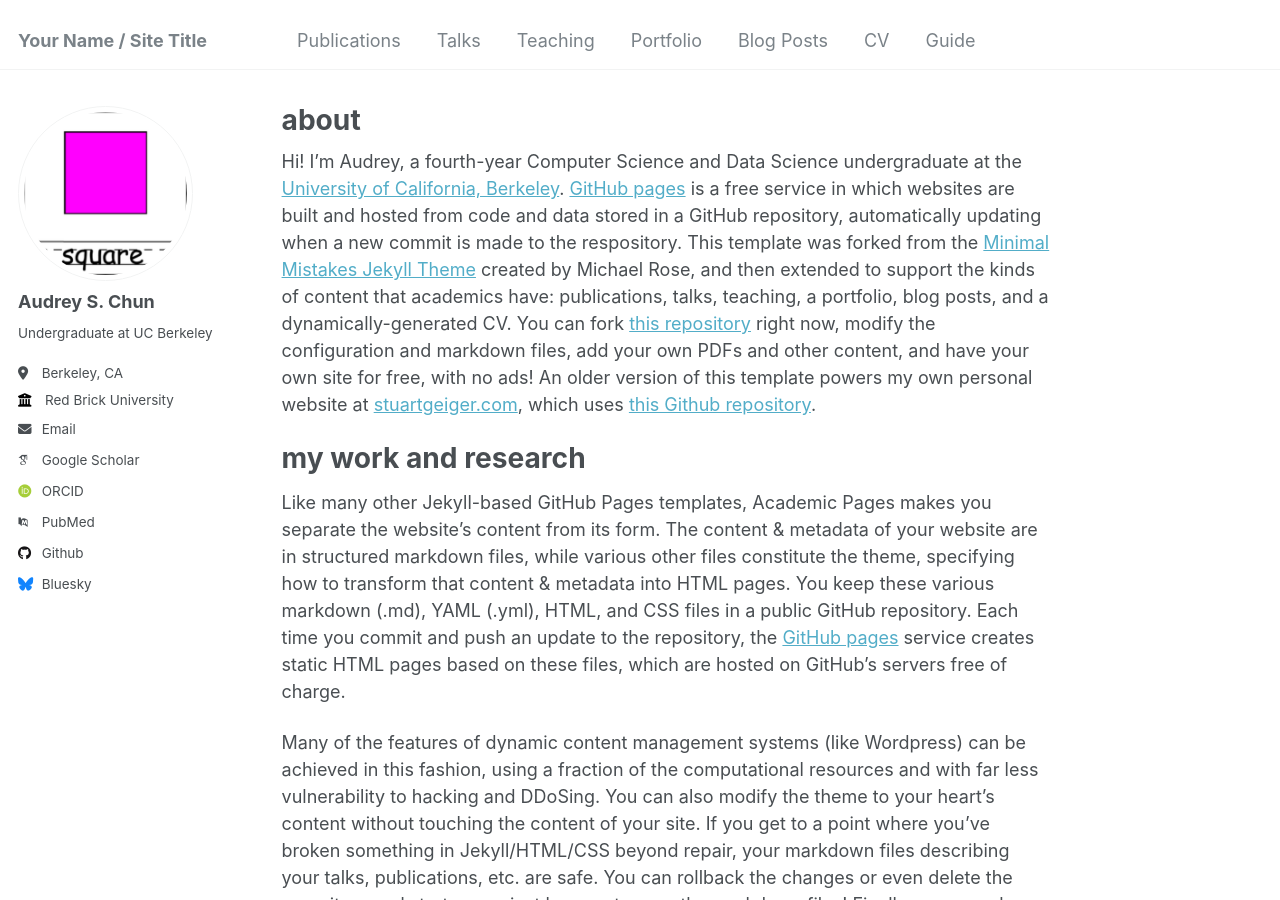
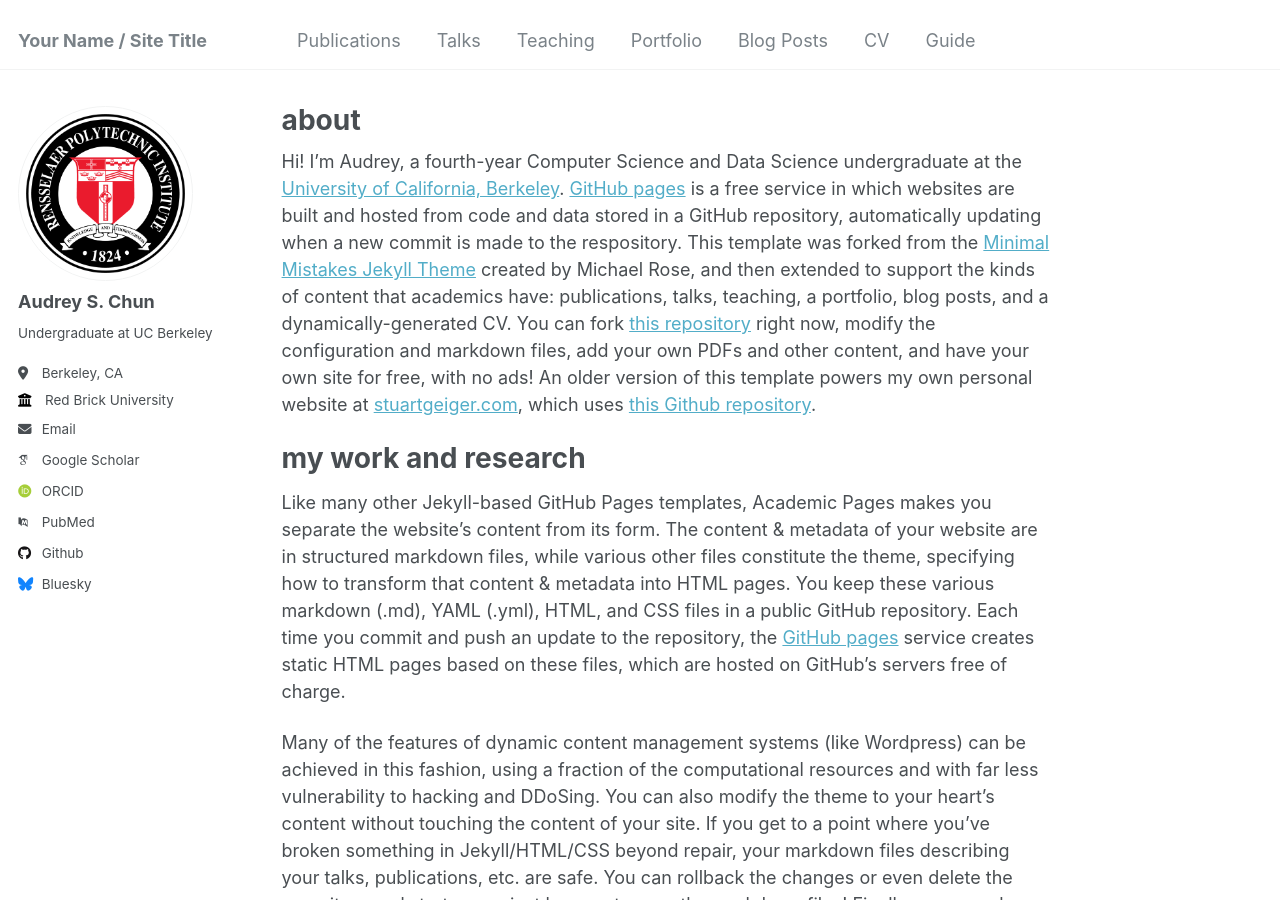
Before and after one commit to audreychun/audreychun.github.io, a Jekyll site: the page built from _pages/about.md, in a window 1280 px wide and 900 px high. Built offline with Jekyll 4.4.1, drawn with Linux system fonts in a browser that asks for light colours; some web fonts are replaced.

Commit message:
test image lol

```diff
--- a/_config.yml
+++ b/_config.yml
@@ -21,7 +21,7 @@
 #               Additional customization can be done by editing /_includes/author-profile.html
 author:
   # Biographic information
-  avatar           : "profile1.png"
+  avatar           : "rpilogo.png"
   name             : "Audrey S. Chun"
   pronouns         : # example: "she/her"
   bio              : "Undergraduate at UC Berkeley"
```
Also changed, not shown: images/rpilogo.png (added).
